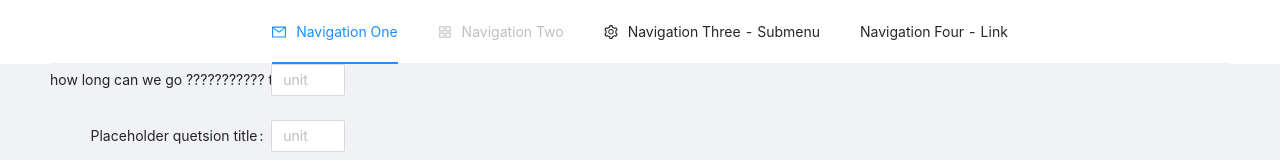
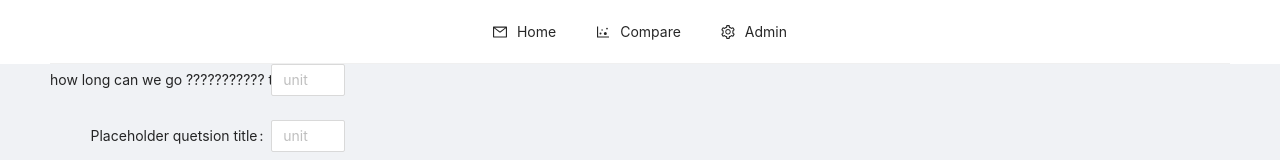
Before and after one commit to mharv/dashboardTemplate, a React (Create React App) app: page / in a window 1280 px wide. Shown: the top 160 px of the page. Built offline with nearby package versions, Linux system fonts and the light colour scheme.

Commit message:
simplify menu items

```diff
--- a/src/components/menu.js
+++ b/src/components/menu.js
@@ -1,6 +1,6 @@
 import React from 'react';
 import { Menu } from 'antd';
-import { MailOutlined, AppstoreOutlined, SettingOutlined } from '@ant-design/icons';
+import { MailOutlined, DotChartOutlined, SettingOutlined } from '@ant-design/icons';
 
 const { SubMenu } = Menu;
 
@@ -26,26 +26,14 @@ class MainMenu extends React.Component {
     const { current } = this.state;
     return (
       <Menu style={centerStyle} theme="light" onClick={this.handleClick} selectedKeys={[current]} mode="horizontal">
-        <Menu.Item key="mail" icon={<MailOutlined />}>
-          Navigation One
+        <Menu.Item key="home" icon={<MailOutlined />}>
+          Home
         </Menu.Item>
-        <Menu.Item key="app" disabled icon={<AppstoreOutlined />}>
-          Navigation Two
+        <Menu.Item key="compare" icon={<DotChartOutlined />}>
+          Compare
         </Menu.Item>
-        <SubMenu key="SubMenu" icon={<SettingOutlined />} title="Navigation Three - Submenu">
-          <Menu.ItemGroup title="Item 1">
-            <Menu.Item key="setting:1">Option 1</Menu.Item>
-            <Menu.Item key="setting:2">Option 2</Menu.Item>
-          </Menu.ItemGroup>
-          <Menu.ItemGroup title="Item 2">
-            <Menu.Item key="setting:3">Option 3</Menu.Item>
-            <Menu.Item key="setting:4">Option 4</Menu.Item>
-          </Menu.ItemGroup>
-        </SubMenu>
-        <Menu.Item key="alipay">
-          <a href="https://ant.design" target="_blank" rel="noopener noreferrer">
-            Navigation Four - Link
-          </a>
+        <Menu.Item key="admin" icon={<SettingOutlined />}>
+          Admin
         </Menu.Item>
       </Menu>
     );
```
